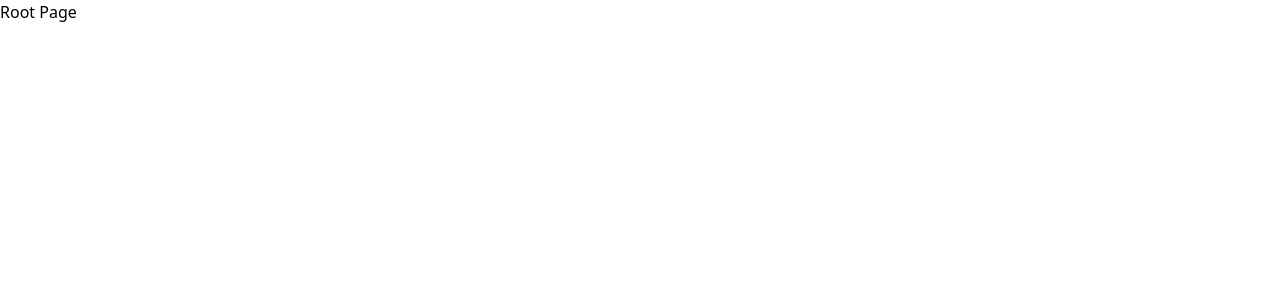
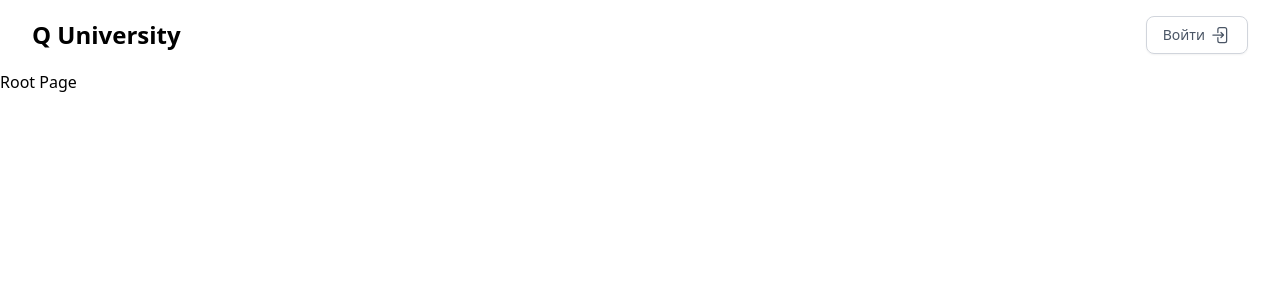
Before and after one commit to shoyo-22/q-univer-test-front, a Vue app: page / in a window 1280 px wide. Shown: the top 300 px of the page. Built offline with nearby package versions, Linux system fonts and the light colour scheme.

Commit message:
chore: draft navbar component

```diff
--- a/src/app/layouts/GuestLayout.vue
+++ b/src/app/layouts/GuestLayout.vue
@@ -1,7 +1,24 @@
 <template>
+  <header class="py-3 sm:py-4">
+    <BaseContainer class="flex items-center justify-between">
+      <h1 class="flex-1 text-lg font-bold transition-all duration-300 sm:text-xl lg:text-2xl">
+        Q University
+      </h1>
+      <div class="">
+        <button
+          class="flex cursor-pointer items-center gap-1.5 rounded-lg border border-gray-300 px-3 py-1.5 text-xs font-medium text-gray-600 shadow-xs transition-all duration-300 hover:border-blue-400 hover:bg-blue-50 hover:text-blue-800 sm:px-4 sm:py-2 sm:text-sm"
+        >
+          <span class="">Войти</span>
+          <ArrowRightEndOnRectangleIcon class="size-4 sm:size-5" />
+        </button>
+      </div>
+    </BaseContainer>
+  </header>
   <RouterView />
 </template>
 
 <script setup lang="ts">
 import { RouterView } from 'vue-router';
+import { BaseContainer } from '@/shared/ui';
+import { ArrowRightEndOnRectangleIcon } from '@heroicons/vue/24/solid';
 </script>
```
